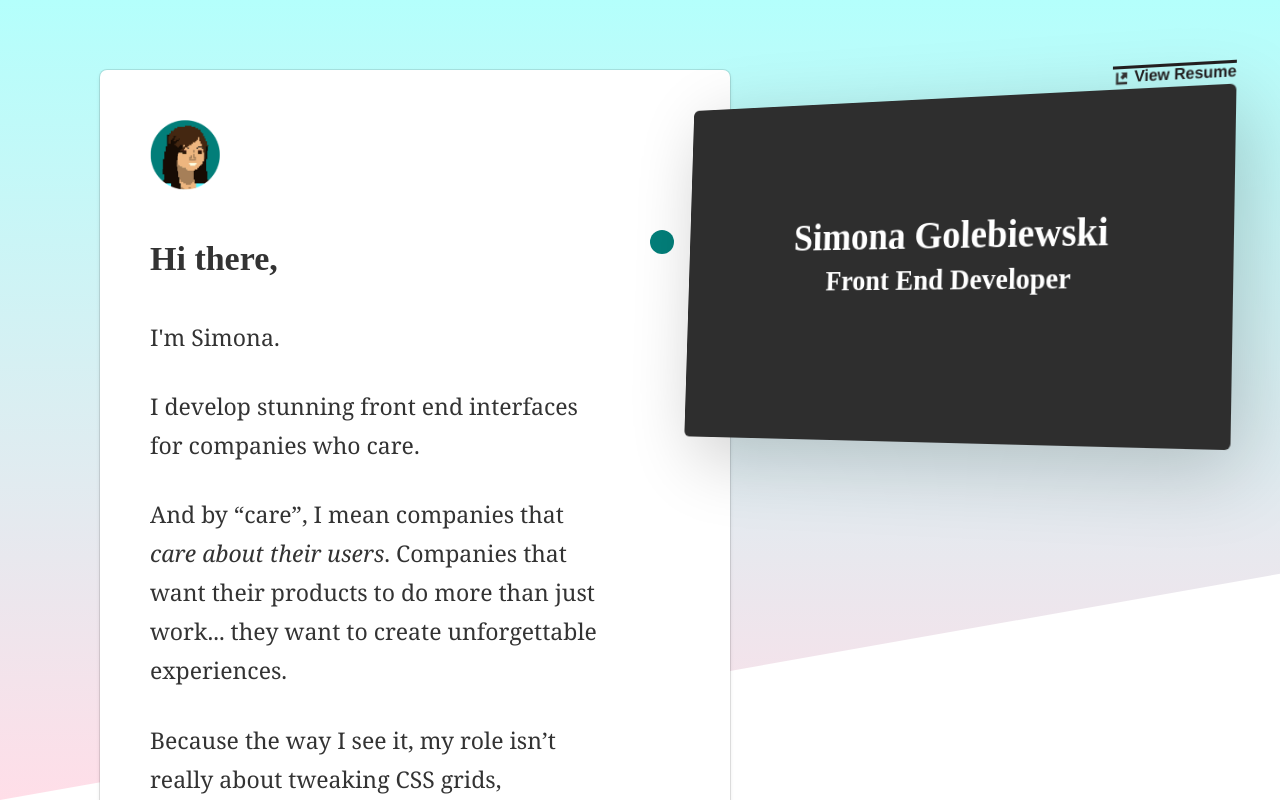
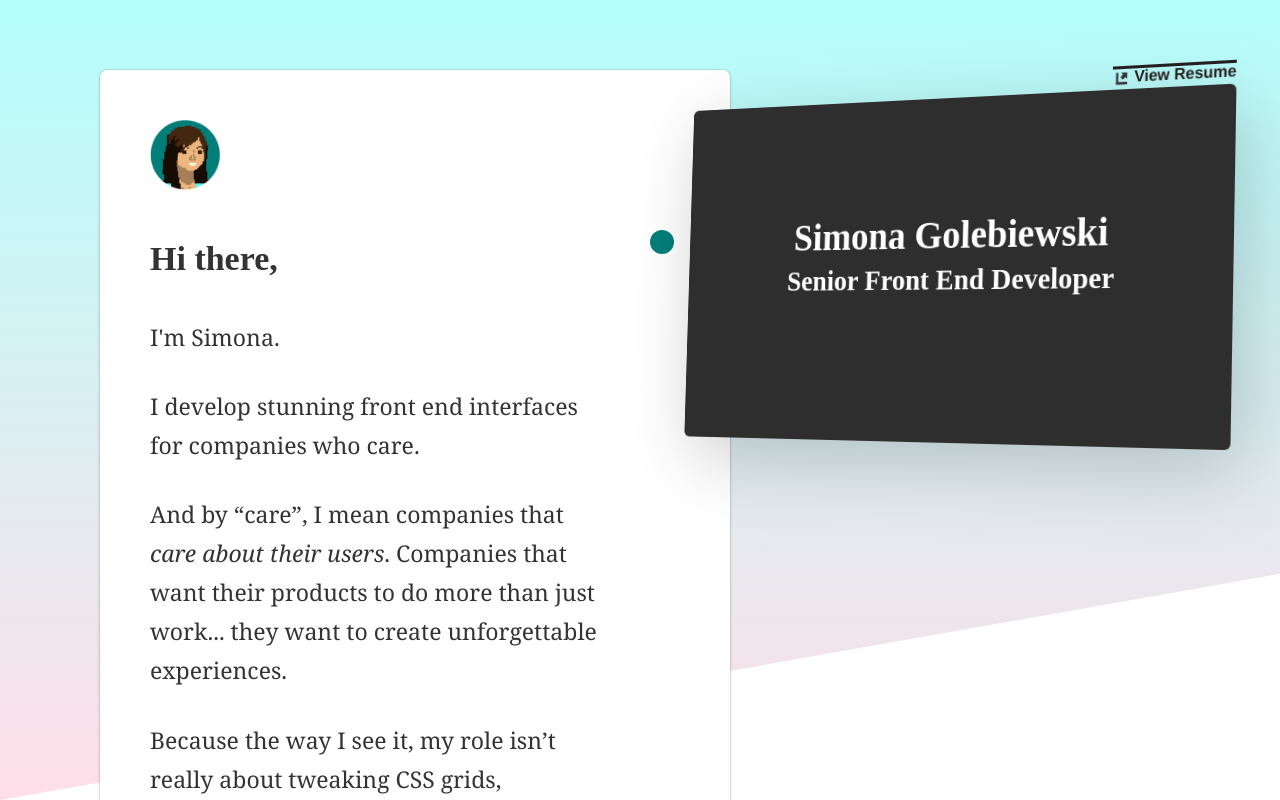
Before and after one commit to simonagolebiewski/simonaportfolio, a website: page index.html in a window 1280 px wide. Drawn offline with Linux system fonts and the light colour scheme.

Commit message:
copy update

```diff
--- a/index.html
+++ b/index.html
@@ -60,7 +60,7 @@
                         <a class="view-project" href="resume.pdf" target="_blank">View Resume</a>
                         <div class="screen-info">
                           <h1>Simona Golebiewski</h1>
-                          <h2>Front End Developer</h2>
+                          <h2>Senior Front End Developer</h2>
                         </div>
                       </div>
                     </div>
```
